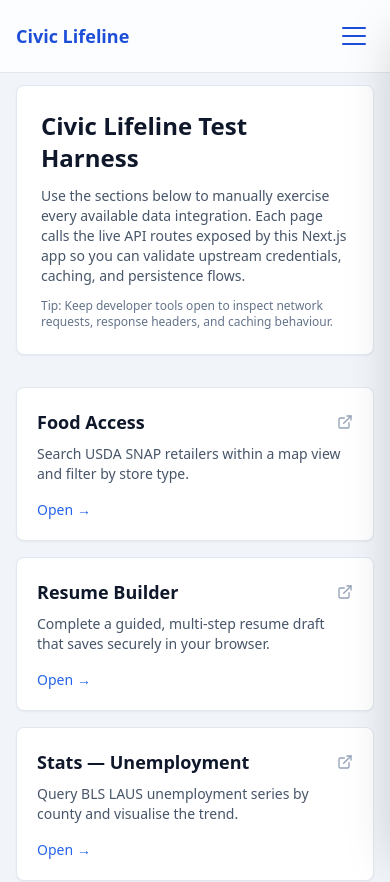
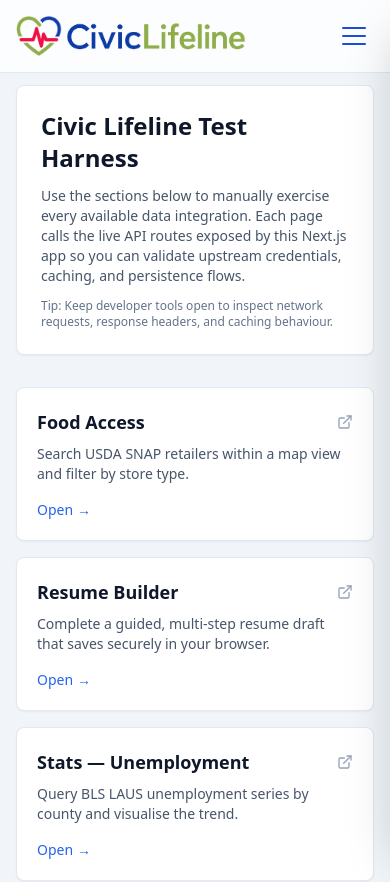
Before and after one commit to juchheim/civic-lifeline, a Next.js app in the folder apps/web/: page / in a window 390 px wide. Shown: the top 882 px of the page. Built offline with nearby package versions, Linux system fonts and the light colour scheme.

Commit message:
Replace header text with Civic Lifeline logo
- Import Next.js Image component in layout
- Replace 'Civic Lifeline' text with logo image
- Use /CivicLifeline.png from public directory
- Set responsive sizing with max-h-[40px]
- Add hover opacity transition for better UX

```diff
--- a/apps/web/app/layout.tsx
+++ b/apps/web/app/layout.tsx
@@ -1,6 +1,7 @@
 import "./globals.css";
 import "leaflet/dist/leaflet.css";
 import Link from "next/link";
+import Image from "next/image";
 import type { Metadata } from "next";
 import MainNav from "@/components/MainNav";
 import { Providers } from "./providers";
@@ -123,8 +124,15 @@ export default function RootLayout({ children }: { children: React.ReactNode })
           <div className="flex flex-col">
             <header className="border-b border-slate-200 bg-white/80 backdrop-blur">
               <div className="mx-auto flex w-full max-w-6xl items-center justify-between px-4 py-4">
-                <Link href="/" className="text-lg font-semibold text-blue-700 hover:text-blue-800">
-                  Civic Lifeline
+                <Link href="/" className="flex items-center hover:opacity-80 transition-opacity">
+                  <Image
+                    src="/CivicLifeline.png"
+                    alt="Civic Lifeline"
+                    width={200}
+                    height={50}
+                    priority
+                    className="h-auto w-auto max-h-[40px]"
+                  />
                 </Link>
                 <MainNav />
               </div>
```
Also changed, not shown: apps/web/public/CivicLifeline.png (added), 1 other file (tests, documents, lock files or other folders).
